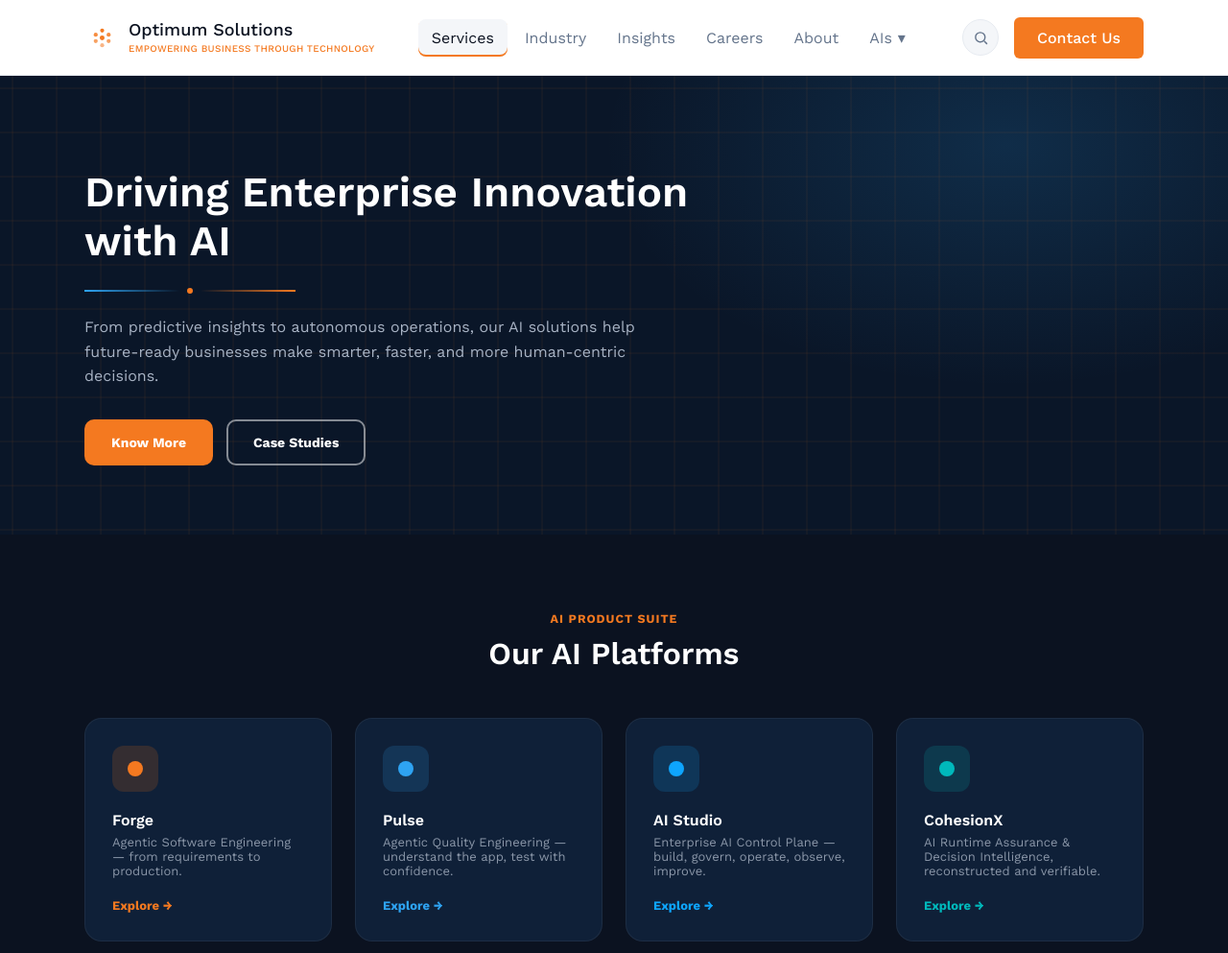
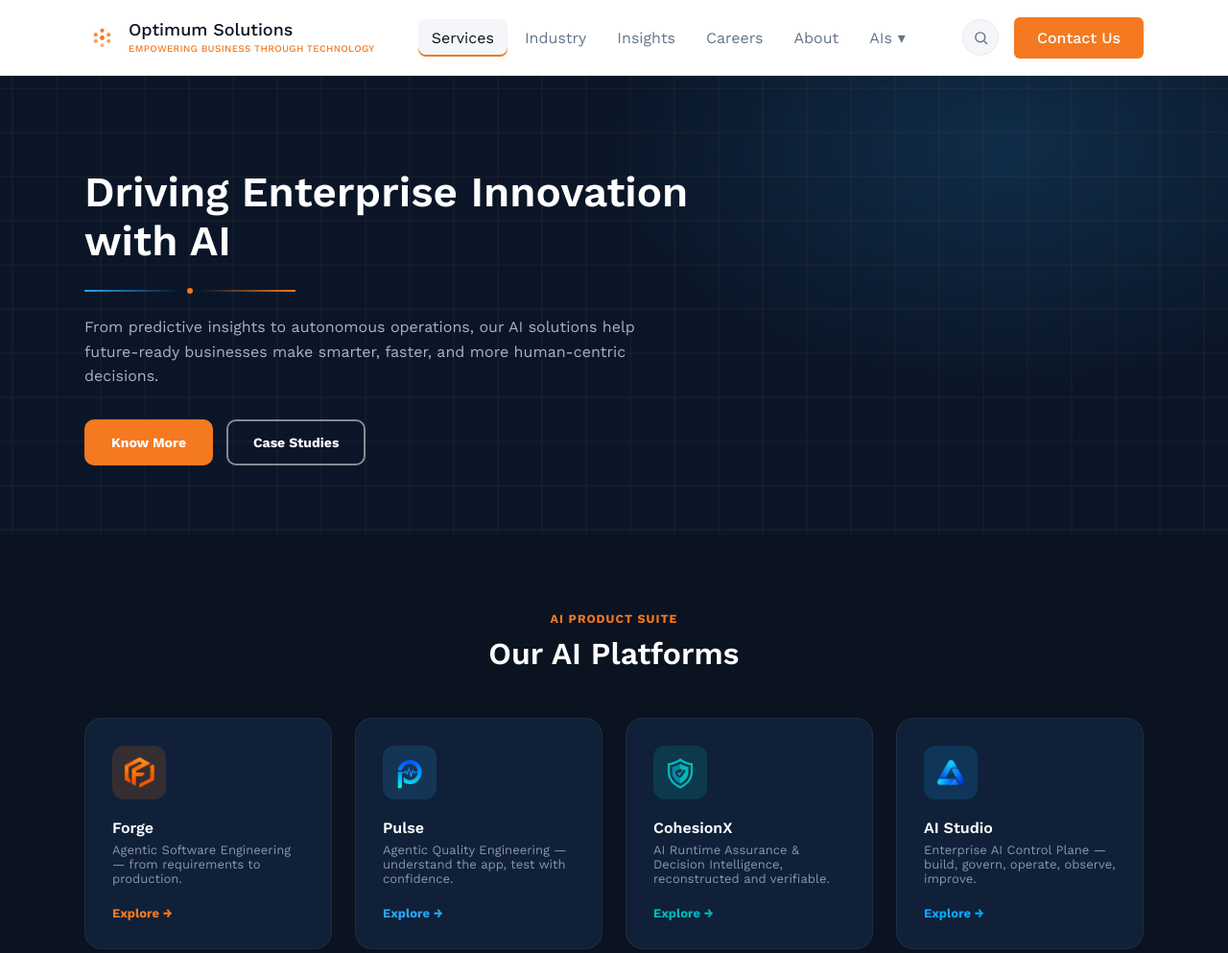
Before and after one commit to sahanasriram19/opt-ai, a plain HTML site: page index.html in a window 1280 px wide. Shown: the top 993 px of the page at 96% size. Drawn offline with nearby package versions, Linux system fonts and the light colour scheme.

Commit message:
Update homepage

```diff
--- a/css/styles.css
+++ b/css/styles.css
@@ -321,14 +321,16 @@ button { font-family: inherit; cursor: pointer; }
   border-color: rgba(255,255,255,0.18);
 }
 .ai-platform-icon {
-  width: 48px;
-  height: 48px;
+  width: 56px;
+  height: 56px;
   border-radius: 12px;
   display: flex;
   align-items: center;
   justify-content: center;
   margin-bottom: 20px;
+  padding: 8px;
 }
+.ai-platform-icon img { width: 100%; height: 100%; object-fit: contain; }
 .ai-platform-icon .dot { width: 16px; height: 16px; border-radius: 50%; background: var(--white); }
 .ai-platform-icon.forge { background: rgba(240,112,15,0.16); }
 .ai-platform-icon.forge .dot { background: var(--forge); }
--- a/index.html
+++ b/index.html
@@ -96,28 +96,28 @@
 
     <div class="ai-platform-grid">
       <a href="forge.html" class="ai-platform-card">
-        <div class="ai-platform-icon forge"><span class="dot"></span></div>
+        <div class="ai-platform-icon forge"><img src="images/forge.png" alt="Forge logo"></div>
         <h3>Forge</h3>
         <p>Agentic Software Engineering — from requirements to production.</p>
         <span class="explore forge">Explore →</span>
       </a>
       <a href="pulse.html" class="ai-platform-card">
-        <div class="ai-platform-icon pulse"><span class="dot"></span></div>
+        <div class="ai-platform-icon pulse"><img src="images/pulse.png" alt="Pulse logo"></div>
         <h3>Pulse</h3>
         <p>Agentic Quality Engineering — understand the app, test with confidence.</p>
         <span class="explore pulse">Explore →</span>
       </a>
+      <a href="cohesionx.html" class="ai-platform-card">
+        <div class="ai-platform-icon cohesionx"><img src="images/cohesionx.png" alt="CohesionX logo"></div>
+        <h3>CohesionX</h3>
+        <p>AI Runtime Assurance & Decision Intelligence, reconstructed and verifiable.</p>
+        <span class="explore cohesionx">Explore →</span>
+      </a>
       <a href="ai-studio.html" class="ai-platform-card">
-        <div class="ai-platform-icon aistudio"><span class="dot"></span></div>
+        <div class="ai-platform-icon aistudio"><img src="images/ai-studio.png" alt="AI Studio logo"></div>
         <h3>AI Studio</h3>
         <p>Enterprise AI Control Plane — build, govern, operate, observe, improve.</p>
         <span class="explore aistudio">Explore →</span>
-      </a>
-      <a href="cohesionx.html" class="ai-platform-card">
-        <div class="ai-platform-icon cohesionx"><span class="dot"></span></div>
-        <h3>CohesionX</h3>
-        <p>AI Runtime Assurance & Decision Intelligence, reconstructed and verifiable.</p>
-        <span class="explore cohesionx">Explore →</span>
       </a>
     </div>
   </div>
```
